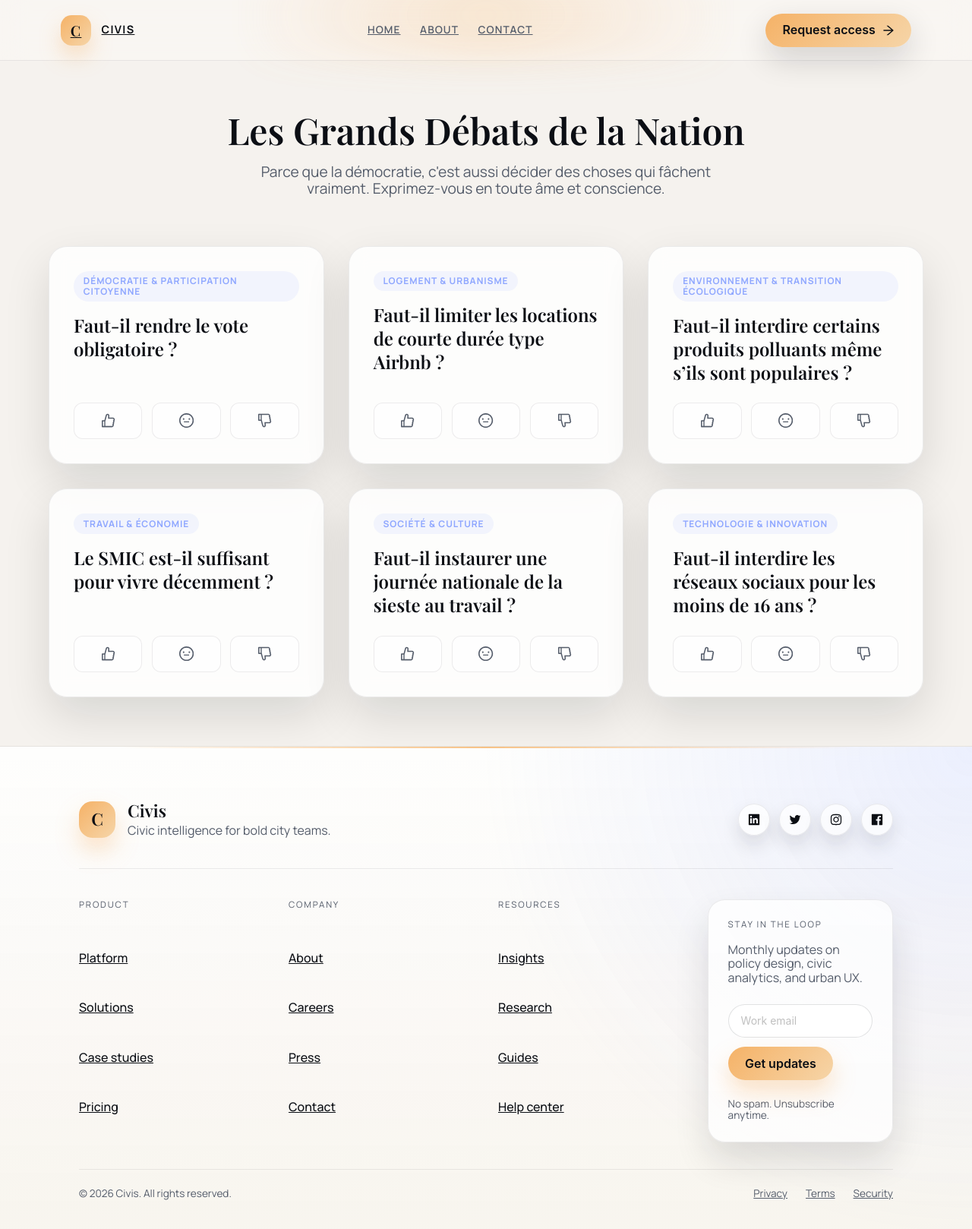
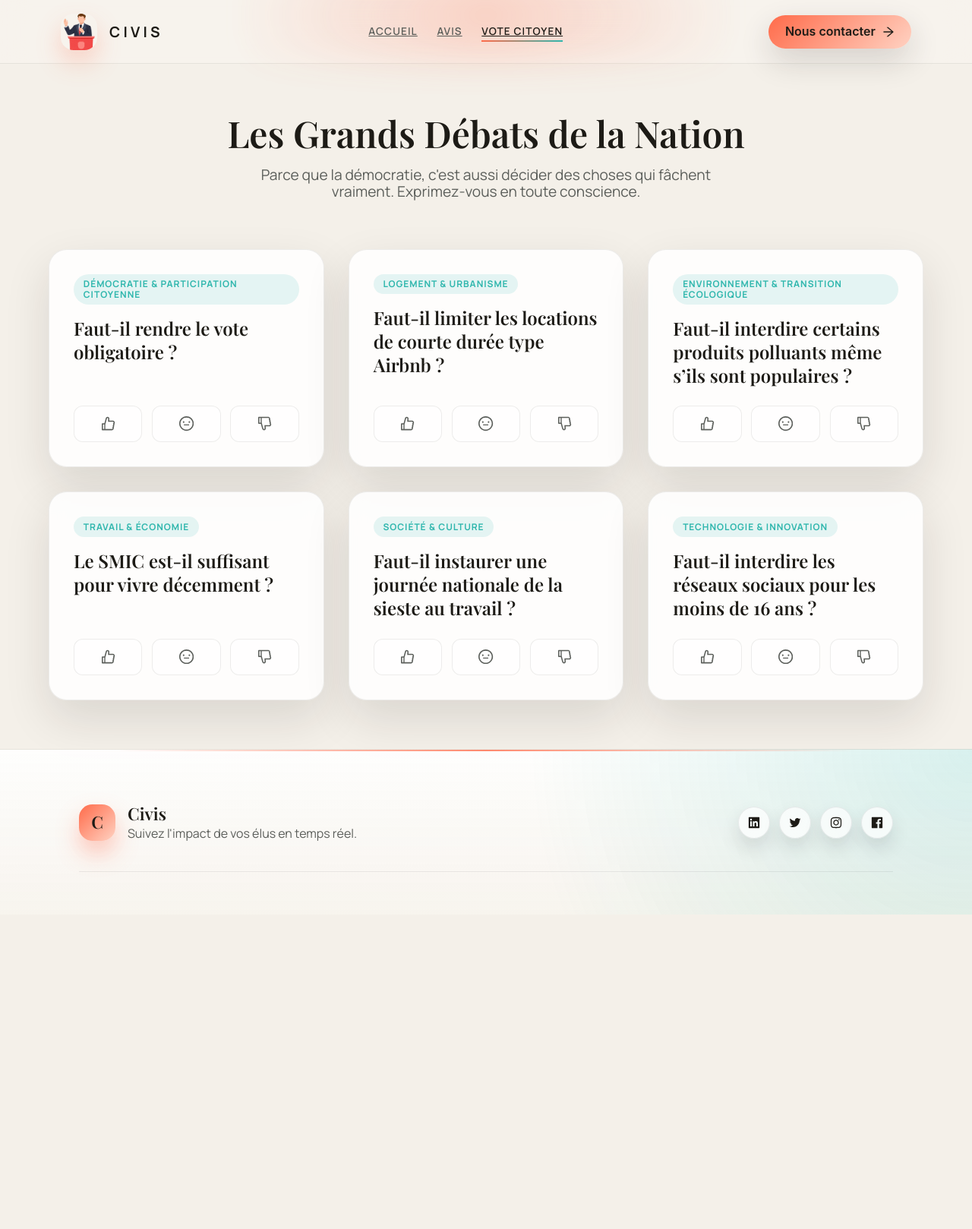
Before and after one commit to HugoG68/FakeCIVIS, a React (Vite) app: page /bug2 in a window 1280 px wide. Shown: the top 1618 px of the page at 76% size. After the commit the page ends 1204 px from the top, so only its background shows below. Built offline with nearby package versions, Linux system fonts and the light colour scheme.

Commit message:
feat: remix css and brancher bug1 with bug2

```diff
--- a/src/components/SiteFooter/SiteFooter.module.css
+++ b/src/components/SiteFooter/SiteFooter.module.css
@@ -1,7 +1,7 @@
 .footer {
   position: relative;
   padding: 4.5rem 0 3.5rem;
-  background: radial-gradient(circle at top right, rgba(142, 166, 255, 0.16), transparent 45%),
+  background: radial-gradient(circle at top right, rgba(47, 182, 173, 0.18), transparent 45%),
     linear-gradient(180deg, rgba(255, 255, 255, 0.88), rgba(247, 244, 238, 0.95));
   border-top: 1px solid var(--line-soft);
   overflow: hidden;
@@ -14,7 +14,7 @@
   left: 12%;
   right: 12%;
   height: 2px;
-  background: linear-gradient(90deg, transparent, rgba(245, 178, 103, 0.8), transparent);
+  background: linear-gradient(90deg, transparent, rgba(255, 107, 74, 0.8), transparent);
 }
 
 .topBar {
@@ -43,7 +43,7 @@
   color: var(--ink-strong);
   font-family: var(--font-display);
   font-size: 1.4rem;
-  box-shadow: 0 16px 30px rgba(245, 178, 103, 0.35);
+  box-shadow: 0 16px 30px rgba(255, 107, 74, 0.35);
 }
 
 .brandName {
@@ -82,7 +82,7 @@
 }
 
 .socials a:focus-visible {
-  outline: 2px solid rgba(142, 166, 255, 0.6);
+  outline: 2px solid rgba(47, 182, 173, 0.6);
   outline-offset: 4px;
 }
 
@@ -119,7 +119,7 @@
 
 .link:focus-visible,
 .subtleLink:focus-visible {
-  outline: 2px solid rgba(142, 166, 255, 0.6);
+  outline: 2px solid rgba(47, 182, 173, 0.6);
   outline-offset: 4px;
   border-radius: 6px;
 }
@@ -155,8 +155,8 @@
 
 .newsletterInput:focus {
   outline: none;
-  border-color: rgba(142, 166, 255, 0.7);
-  box-shadow: 0 0 0 3px rgba(142, 166, 255, 0.25);
+  border-color: rgba(47, 182, 173, 0.7);
+  box-shadow: 0 0 0 3px rgba(47, 182, 173, 0.25);
 }
 
 .newsletterButton {
@@ -167,12 +167,12 @@
   font-weight: 600;
   color: var(--ink-strong);
   background: linear-gradient(135deg, var(--accent-strong), var(--accent-soft));
-  box-shadow: 0 16px 30px rgba(245, 178, 103, 0.35);
+  box-shadow: 0 16px 30px rgba(255, 107, 74, 0.35);
   transition: transform 200ms ease, box-shadow 200ms ease;
 }
 
 .newsletterButton:hover {
-  box-shadow: 0 20px 36px rgba(245, 178, 103, 0.45);
+  box-shadow: 0 20px 36px rgba(255, 107, 74, 0.45);
   transform: translateY(-1px);
 }
 
--- a/src/components/SiteFooter/SiteFooter.tsx
+++ b/src/components/SiteFooter/SiteFooter.tsx
@@ -18,7 +18,7 @@ function SiteFooter() {
             <div>
               <p className={styles.brandName}>Civis</p>
               <p className={styles.tagline}>
-                Civic intelligence for bold city teams.
+                Suivez l'impact de vos élus en temps réel.
               </p>
             </div>
           </div>
@@ -37,90 +37,6 @@ function SiteFooter() {
             </a>
           </div>
         </div>
-
-        <div className={styles.grid}>
-          <div className={styles.column}>
-            <p className={styles.columnTitle}>Product</p>
-            <NavLink to="/" className={styles.link}>
-              Platform
-            </NavLink>
-            <NavLink to="/" className={styles.link}>
-              Solutions
-            </NavLink>
-            <NavLink to="/" className={styles.link}>
-              Case studies
-            </NavLink>
-            <NavLink to="/" className={styles.link}>
-              Pricing
-            </NavLink>
-          </div>
-
-          <div className={styles.column}>
-            <p className={styles.columnTitle}>Company</p>
-            <NavLink to="/about" className={styles.link}>
-              About
-            </NavLink>
-            <NavLink to="/" className={styles.link}>
-              Careers
-            </NavLink>
-            <NavLink to="/" className={styles.link}>
-              Press
-            </NavLink>
-            <NavLink to="/contact" className={styles.link}>
-              Contact
-            </NavLink>
-          </div>
-
-          <div className={styles.column}>
-            <p className={styles.columnTitle}>Resources</p>
-            <NavLink to="/" className={styles.link}>
-              Insights
-            </NavLink>
-            <NavLink to="/" className={styles.link}>
-              Research
-            </NavLink>
-            <NavLink to="/" className={styles.link}>
-              Guides
-            </NavLink>
-            <NavLink to="/" className={styles.link}>
-              Help center
-            </NavLink>
-          </div>
-
-          <div className={`${styles.column} ${styles.newsletter}`}>
-            <p className={styles.columnTitle}>Stay in the loop</p>
-            <p className={styles.newsletterCopy}>
-              Monthly updates on policy design, civic analytics, and urban UX.
-            </p>
-            <div className={styles.newsletterForm}>
-              <Input
-                className={styles.newsletterInput}
-                placeholder="Work email"
-                type="email"
-                aria-label="Email address"
-              />
-              <Button className={styles.newsletterButton} size="large">
-                Get updates
-              </Button>
-            </div>
-            <p className={styles.disclaimer}>No spam. Unsubscribe anytime.</p>
-          </div>
-        </div>
-
-        <div className={styles.bottomBar}>
-          <span>© {new Date().getFullYear()} Civis. All rights reserved.</span>
-          <div className={styles.bottomLinks}>
-            <NavLink to="/" className={styles.subtleLink}>
-              Privacy
-            </NavLink>
-            <NavLink to="/" className={styles.subtleLink}>
-              Terms
-            </NavLink>
-            <NavLink to="/" className={styles.subtleLink}>
-              Security
-            </NavLink>
-          </div>
-        </div>
       </div>
     </footer>
   )
--- a/src/components/SiteHeader/SiteHeader.module.css
+++ b/src/components/SiteHeader/SiteHeader.module.css
@@ -3,17 +3,17 @@
 :global(:root) {
   --font-sans: 'Manrope', 'Segoe UI', system-ui, sans-serif;
   --font-display: 'Playfair Display', 'Times New Roman', serif;
-  --ink-strong: #0b0e14;
-  --ink-muted: #545c6a;
-  --accent-strong: #f5b267;
-  --accent-soft: #f6d5a8;
-  --accent-cool: #8ea6ff;
-  --canvas: #f5f2ee;
-  --glass-bg: rgba(250, 248, 244, 0.65);
-  --glass-strong: rgba(255, 255, 255, 0.82);
-  --line-soft: rgba(15, 18, 26, 0.08);
-  --shadow-soft: 0 24px 60px rgba(11, 14, 20, 0.12);
-  --shadow-tight: 0 16px 40px rgba(11, 14, 20, 0.16);
+  --ink-strong: #1d1b16;
+  --ink-muted: #5b5e5a;
+  --accent-strong: #ff6b4a;
+  --accent-soft: #ffd2c2;
+  --accent-cool: #2fb6ad;
+  --canvas: #f4f0e9;
+  --glass-bg: rgba(248, 244, 238, 0.7);
+  --glass-strong: rgba(255, 255, 255, 0.86);
+  --line-soft: rgba(29, 27, 22, 0.08);
+  --shadow-soft: 0 24px 60px rgba(29, 27, 22, 0.12);
+  --shadow-tight: 0 16px 40px rgba(29, 27, 22, 0.16);
 }
 
 :global(body) {
@@ -58,11 +58,21 @@
 .brand {
   display: inline-flex;
   align-items: center;
-  gap: 0.85rem;
+  gap: 1rem;
   font-weight: 600;
   letter-spacing: 0.08em;
   text-transform: uppercase;
   color: inherit;
+  text-decoration: none;
+}
+
+.brandLogo {
+  width: 3rem;
+  height: 3rem;
+  border-radius: 1.05rem;
+  object-fit: cover;
+  display: block;
+  box-shadow: 0 16px 32px rgba(255, 107, 74, 0.25);
 }
 
 .brandMark {
@@ -75,12 +85,14 @@
   color: var(--ink-strong);
   font-family: var(--font-display);
   font-size: 1.2rem;
-  box-shadow: 0 14px 28px rgba(245, 178, 103, 0.35);
+  box-shadow: 0 14px 28px rgba(255, 107, 74, 0.35);
 }
 
 .brandName {
-  font-size: 0.9rem;
+  font-size: 1.2rem;
   font-weight: 700;
+  letter-spacing: 0.22em;
+  text-decoration: none;
 }
 
 .nav {
@@ -118,7 +130,7 @@
 }
 
 .navLink:focus-visible {
-  outline: 2px solid rgba(142, 166, 255, 0.6);
+  outline: 2px solid rgba(47, 182, 173, 0.6);
   outline-offset: 6px;
   border-radius: 999px;
 }
@@ -156,12 +168,12 @@
 
 .ctaButton:hover {
   transform: translateY(-2px);
-  box-shadow: 0 18px 42px rgba(245, 178, 103, 0.45);
+  box-shadow: 0 18px 42px rgba(255, 107, 74, 0.45);
 }
 
 .ctaButton:focus-visible,
 .menuButton:focus-visible {
-  outline: 2px solid rgba(142, 166, 255, 0.6);
+  outline: 2px solid rgba(47, 182, 173, 0.6);
   outline-offset: 4px;
 }
 
@@ -248,11 +260,26 @@
   position: absolute;
   inset: -40px 10% auto;
   height: 120px;
-  background: radial-gradient(circle, rgba(245, 178, 103, 0.35), transparent 65%);
+  background: radial-gradient(circle, rgba(255, 107, 74, 0.35), transparent 65%);
   filter: blur(24px);
   opacity: 0.7;
   pointer-events: none;
   z-index: 1;
+}
+
+.redirectModal :global(.ant-modal-content) {
+  animation: modalPop 240ms ease-out;
+}
+
+@keyframes modalPop {
+  from {
+    opacity: 0;
+    transform: translateY(12px) scale(0.98);
+  }
+  to {
+    opacity: 1;
+    transform: translateY(0) scale(1);
+  }
 }
 
 @media (max-width: 900px) {
--- a/src/components/SiteHeader/SiteHeader.tsx
+++ b/src/components/SiteHeader/SiteHeader.tsx
@@ -1,18 +1,19 @@
 import { useEffect, useState } from 'react'
 import { NavLink, useNavigate } from 'react-router-dom'
-import { Button, Drawer } from 'antd'
+import { Button, Drawer, Modal } from 'antd'
 import { ArrowRightOutlined, MenuOutlined } from '@ant-design/icons'
 import styles from './SiteHeader.module.css'
 
 const navLinks = [
-  { to: '/', label: 'Home', end: true },
-  { to: '/about', label: 'About' },
-  { to: '/contact', label: 'Contact' },
+  { to: '/', label: 'Accueil', end: true },
+  { to: '/bug1', label: 'Avis' },
+  { to: '/bug2', label: 'Vote citoyen' },
 ]
 
 function SiteHeader() {
   const [menuOpen, setMenuOpen] = useState(false)
   const [isScrolled, setIsScrolled] = useState(false)
+  const [redirectModals, setRedirectModals] = useState(0)
   const navigate = useNavigate()
   useEffect(() => {
     const handleScroll = () => setIsScrolled(window.scrollY > 12)
@@ -28,7 +29,11 @@ function SiteHeader() {
     <header className={`${styles.header} ${isScrolled ? styles.scrolled : ''}`}>
       <div className={`container ${styles.inner}`}>
         <NavLink to="/" className={styles.brand} aria-label="Civis home">
-          <span className={styles.brandMark}>C</span>
+          <img
+            className={styles.brandLogo}
+            src="/images/logo.png"
+            alt="Civis"
+          />
           <span className={styles.brandName}>Civis</span>
         </NavLink>
         <nav className={styles.nav} aria-label="Primary">
@@ -47,9 +52,9 @@ function SiteHeader() {
           <Button
             className={styles.ctaButton}
             size="large"
-            onClick={() => navigate('/contact')}
+            onClick={() => setRedirectModals(1)}
           >
-            Request access
+            Nous contacter
             <ArrowRightOutlined />
           </Button>
           <Button
@@ -111,6 +116,25 @@ function SiteHeader() {
           </p>
         </div>
       </Drawer>
+      {Array.from({ length: redirectModals }).map((_, index) => (
+        <Modal
+          key={`redirect-modal-${index}`}
+          centered
+          open
+          className={styles.redirectModal}
+          title="Redirection"
+          okText="OK"
+          cancelButtonProps={{ style: { display: 'none' } }}
+          maskClosable={false}
+          keyboard={false}
+          onOk={() => setRedirectModals((count) => count + 1)}
+          onCancel={() =>
+            setRedirectModals((count) => (count > 0 ? count - 1 : 0))
+          }
+        >
+          Vous allez etre redirige vers la page de contact.
+        </Modal>
+      ))}
       <div className={styles.glow} aria-hidden="true" />
     </header>
   )
--- a/src/pages/Bug2/Bug2.module.css
+++ b/src/pages/Bug2/Bug2.module.css
@@ -44,7 +44,7 @@
 
 .card:hover {
   transform: translateY(-5px);
-  box-shadow: 0 20px 40px rgba(15, 18, 26, 0.1);
+  box-shadow: 0 20px 40px rgba(29, 27, 22, 0.1);
 }
 
 .cardHeader {
@@ -58,7 +58,7 @@
   text-transform: uppercase;
   letter-spacing: 0.08em;
   color: var(--accent-cool);
-  background: rgba(142, 166, 255, 0.1);
+  background: rgba(47, 182, 173, 0.12);
   padding: 0.4rem 0.8rem;
   border-radius: 99px;
   margin-bottom: 1rem;
@@ -93,13 +93,14 @@
 .voteButton:hover {
   background: white;
   transform: scale(1.05);
-  box-shadow: 0 4px 12px rgba(0,0,0,0.05);
+  box-shadow: 0 4px 12px rgba(29, 27, 22, 0.08);
 }
 
 /* Couleurs au survol/active */
 .btnYes:hover { color: #52c41a; border-color: #52c41a; }
-.btnNo:hover { color: #ff4d4f; border-color: #ff4d4f; }
-.btnNeutral:hover { color: #faad14; border-color: #faad14; }
+.btnYes:hover { color: var(--accent-cool); border-color: var(--accent-cool); }
+.btnNo:hover { color: var(--accent-strong); border-color: var(--accent-strong); }
+.btnNeutral:hover { color: var(--accent-soft); border-color: var(--accent-soft); }
 
 /* États une fois voté */
 .results {
@@ -119,6 +120,14 @@
   color: var(--ink-strong);
 }
 
+.voteNotice {
+  margin-top: 1.5rem;
+  text-align: center;
+  font-style: italic;
+  color: var(--ink-muted);
+  font-size: 1.2rem;
+}
+
 @keyframes fadeIn {
   from { opacity: 0; transform: translateY(10px); }
   to { opacity: 1; transform: translateY(0); }
--- a/src/pages/Bug2/Bug2.tsx
+++ b/src/pages/Bug2/Bug2.tsx
@@ -112,7 +112,7 @@ const Polls: React.FC = () => {
         <h1 className={styles.title}>Les Grands Débats de la Nation</h1>
         <p className={styles.subtitle}>
           Parce que la démocratie, c'est aussi décider des choses qui fâchent vraiment.
-          Exprimez-vous en toute âme et conscience.
+          Exprimez-vous en toute conscience.
         </p>
       </header>
 
@@ -162,7 +162,12 @@ const Polls: React.FC = () => {
                       <span>Pour</span>
                       <span>{getPercent(poll.votes.yes, totalVotes)}%</span>
                     </div>
-                    <Progress percent={getPercent(poll.votes.yes, totalVotes)} showInfo={false} strokeColor="#52c41a" size="small" />
+                    <Progress
+                      percent={getPercent(poll.votes.yes, totalVotes)}
+                      showInfo={false}
+                      strokeColor="var(--accent-cool)"
+                      size="small"
+                    />
                   </div>
 
                   <div className={styles.resultRow}>
@@ -170,7 +175,12 @@ const Polls: React.FC = () => {
                       <span>Contre</span>
                       <span>{getPercent(poll.votes.no, totalVotes)}%</span>
                     </div>
-                    <Progress percent={getPercent(poll.votes.no, totalVotes)} showInfo={false} strokeColor="#ff4d4f" size="small" />
+                    <Progress
+                      percent={getPercent(poll.votes.no, totalVotes)}
+                      showInfo={false}
+                      strokeColor="var(--accent-strong)"
+                      size="small"
+                    />
                   </div>
 
                   <div className={styles.resultRow}>
@@ -178,10 +188,15 @@ const Polls: React.FC = () => {
                       <span>Sans avis (les lâches)</span>
                       <span>{getPercent(poll.votes.neutral, totalVotes)}%</span>
                     </div>
-                    <Progress percent={getPercent(poll.votes.neutral, totalVotes)} showInfo={false} strokeColor="#faad14" size="small" />
+                    <Progress
+                      percent={getPercent(poll.votes.neutral, totalVotes)}
+                      showInfo={false}
+                      strokeColor="var(--accent-soft)"
+                      size="small"
+                    />
                   </div>
 
-                  <div style={{ marginTop: '1.5rem', textAlign: 'center', fontStyle: 'italic', color: 'var(--ink-muted)', fontSize: '0.9rem' }}>
+                  <div className={styles.voteNotice}>
                     Votre vote <strong>{poll.userChoice === 'YES' ? 'POUR' : poll.userChoice === 'NO' ? 'CONTRE' : 'NEUTRE'}</strong> a été comptabilisé.
                   </div>
                 </div>
```
Also changed, not shown: src/pages/Home/Home.module.css (+5 -5 lines), public/images/logo.png (added).
